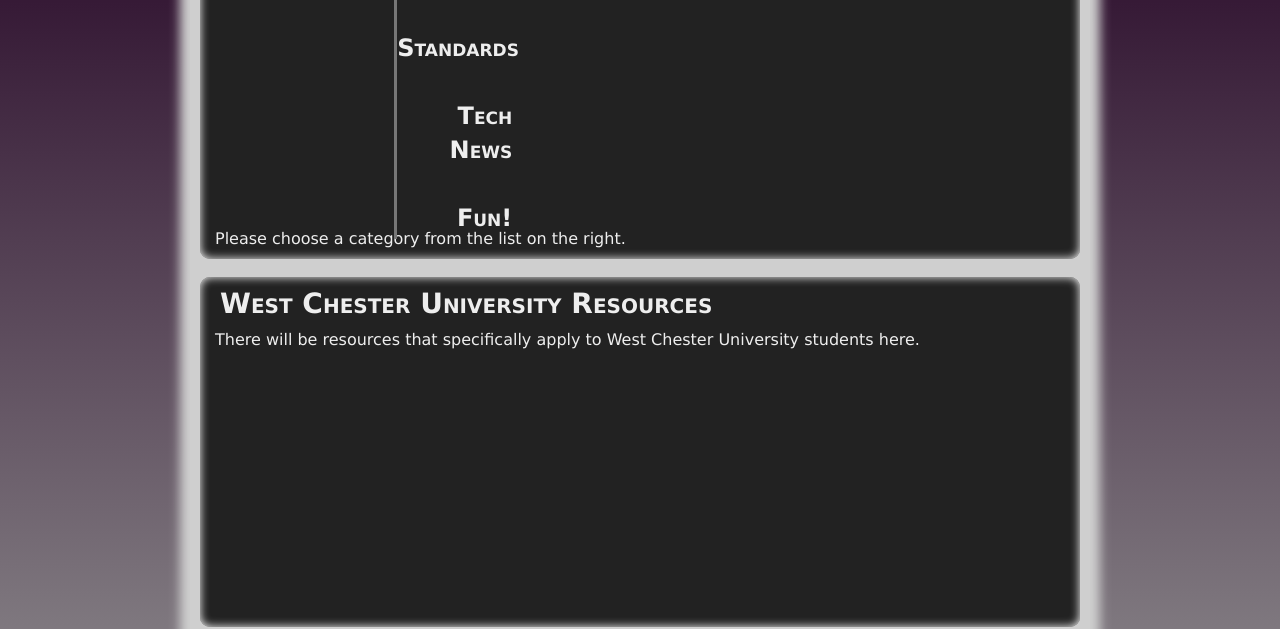
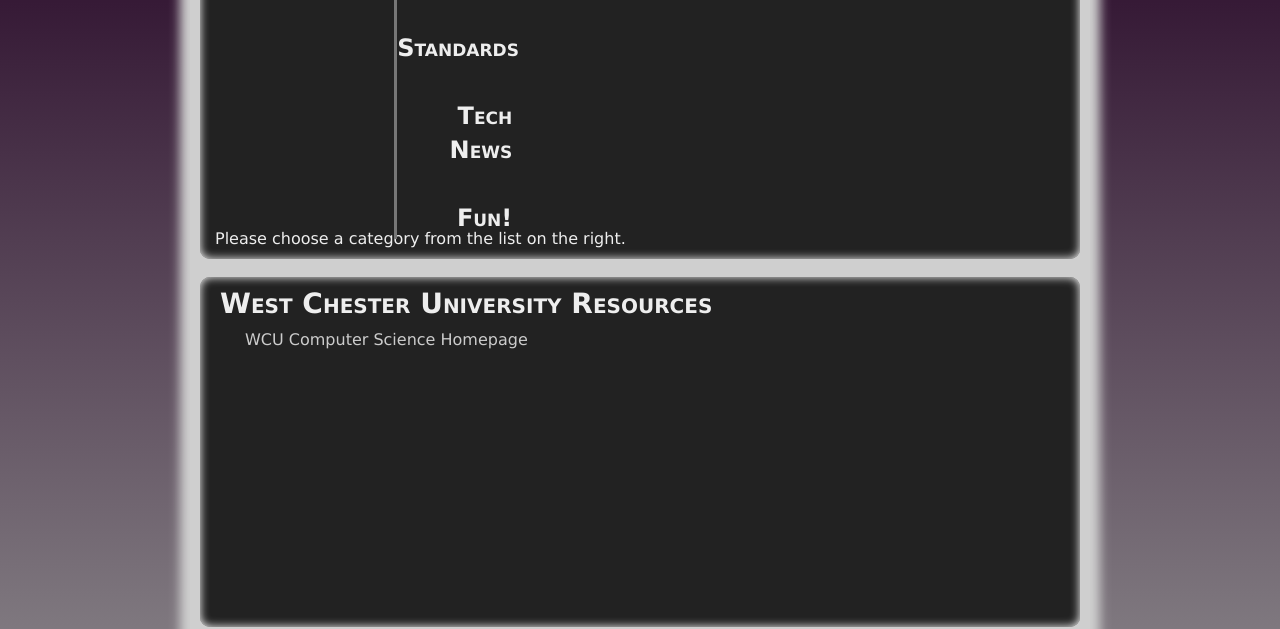
Before and after one commit to wcucomputer/WCU-CS-Club-Website, a plain HTML site: page resources.html in a window 1280 px wide. Shown: the part 171-800 px from the top of the page. Drawn offline with nearby package versions, Linux system fonts and the light colour scheme.

Commit message:
Minor changes to resources page.

```diff
--- a/resources.html
+++ b/resources.html
@@ -122,8 +122,7 @@
 	<div id="content_box">
 		<h1 class="content_header">West Chester University Resources</h1>
 		<p class="content_no_list">
-			There will be resources that specifically apply to West Chester University
-			students here.
+			<a href="http://www.cs.wcupa.edu" class="resource_link" target="_blank">WCU Computer Science Homepage</a><br />
 		</p>
 	</div>
 
```
